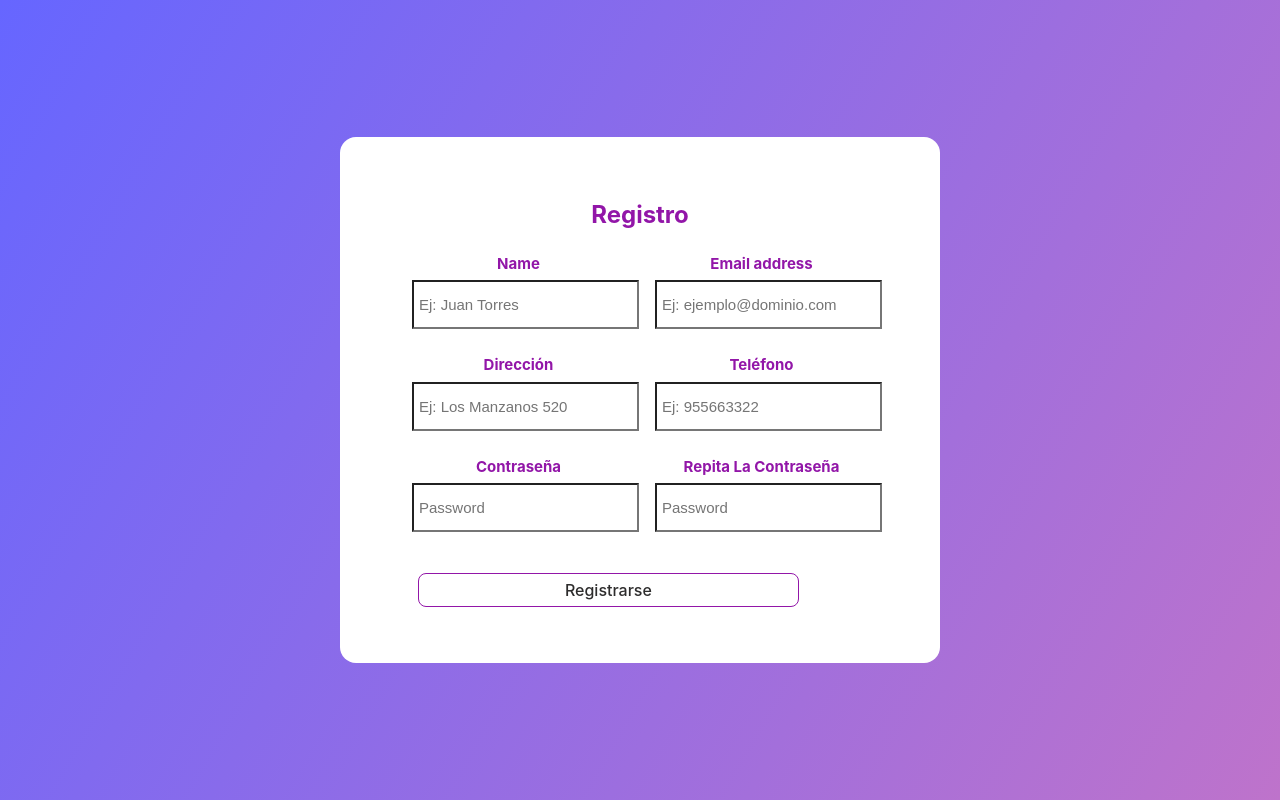
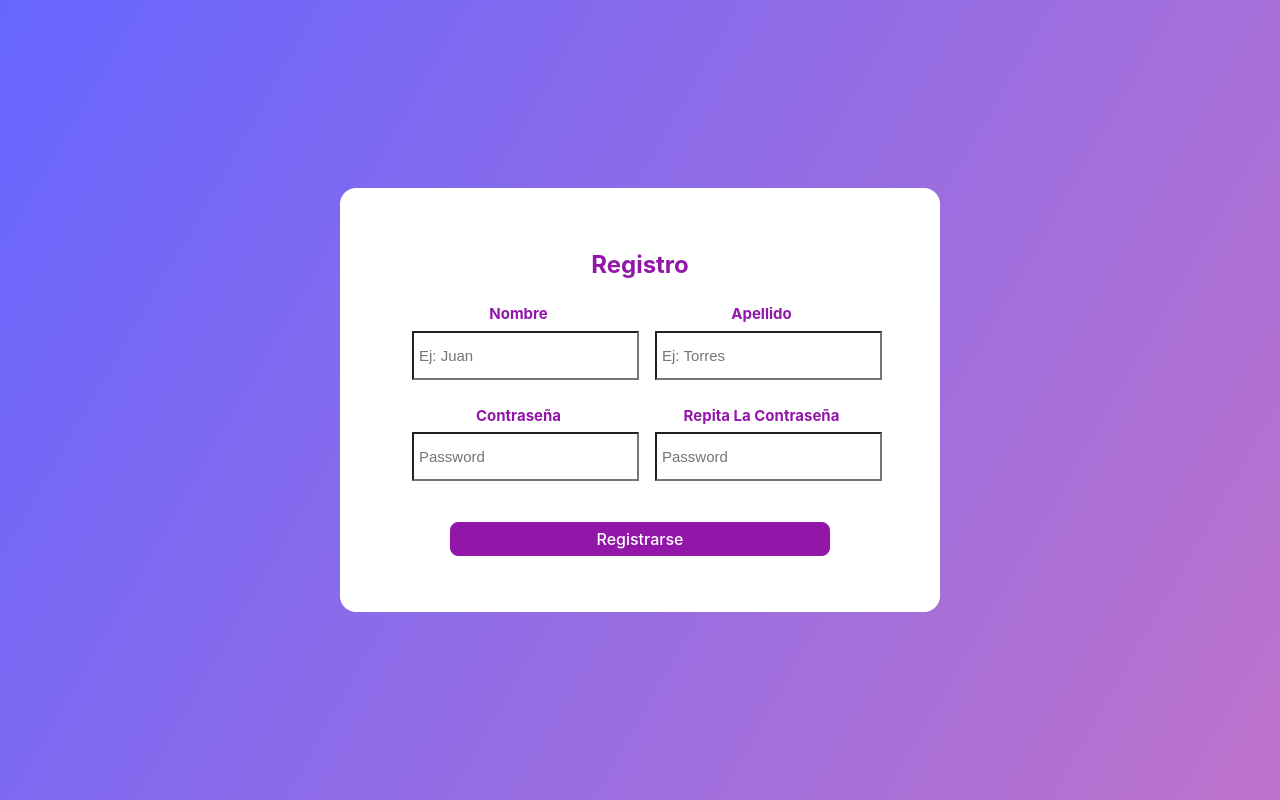
Before and after one commit to Chimary7/control2_BDA, a Vue app in the folder control2-frontend/: page /register in a window 1280 px wide. Built offline with nearby package versions, Linux system fonts and the light colour scheme.

Commit message:
Actualizacion interfaz register
Se solicito solo el nombre y la clave

```diff
--- a/control2-frontend/src/components/register.vue
+++ b/control2-frontend/src/components/register.vue
@@ -1,15 +1,14 @@
 <script setup>
 import { ref } from 'vue'
   const name = ref('')
-  const email = ref('')
+  const surname = ref('')
+  const nombre = ref('')
   const password = ref('')
-  const telefono = ref('')
-  const direccion = ref('')
   const password2 = ref('')
   const register = async () => {
     try {
       console.log('register')
-      if(name.value === '' || email.value === '' || password.value === '' || telefono.value === '' || direccion.value === ''){
+      if(name.value === '' || surname.value === '' || password.value === '' || password2.value === ''){
         alert('Todos los campos son obligatorios')
         return
       }
@@ -22,11 +21,8 @@ import { ref } from 'vue'
         return
       }
       const data = {
-        name: name.value,
-        email: email.value,
-        password: password.value,
-        telefono: telefono.value,
-        direccion: direccion.value,
+        nombre: `${name.value} ${surname.value}`,
+        clave: password.value
       }
       console.log(data)
       /*
@@ -53,22 +49,12 @@ import { ref } from 'vue'
       <form @submit.prevent="register">
         <div class="fila">
           <div class="form-group">
-            <label class="label" for="name">Name</label>
-            <input type="text" v-model="name" class="form-control" id="name" placeholder="Ej: Juan Torres" @input="name = name.replace(/\d/g, '')">
+            <label class="label" for="name">Nombre</label>
+            <input type="text" v-model="name" class="form-control" id="name" placeholder="Ej: Juan" @input="name = name.replace(/\d/g, '')">
           </div>
           <div class="form-group">
-            <label class="label" for="email">Email address</label>
-            <input type="email" v-model="email" class="form-control" id="email" placeholder="Ej: ejemplo@dominio.com">
-          </div>
-        </div>
-        <div class="fila">
-          <div class="form-group">
-            <label class="label" for="direccion">Dirección</label>
-            <input type="text" v-model="direccion" class="form-control" id="direccion" placeholder="Ej: Los Manzanos 520">
-          </div>
-          <div class="form-group">
-            <label class="label" for="telefono">Teléfono</label>
-            <input type="tel" v-model="telefono" class="form-control" id="telefono" placeholder="Ej: 955663322" @input="telefono = telefono.replace(/\D/g, '')">
+            <label class="label" for="email">Apellido</label>
+            <input type="text" v-model="surname" class="form-control" id="surname" placeholder="Ej: Torres" @input="name = name.replace(/\d/g, '')">
           </div>
         </div>
         <div class="fila">
@@ -148,11 +134,11 @@ import { ref } from 'vue'
   align-items: center;
   width: 80%;
   height: 2rem;
-    margin: 1rem;
+  margin: 1rem auto; /* Center horizontally */
   padding: 1rem;
   font-size: 1rem;
-    background-color: white;
-    color: rgb(45, 44, 44);
+  background-color: #9216a8;
+  color: white;
   border-radius: 0.5rem;
   border: solid 1px #9216a8;
 }
--- a/control2-frontend/src/router.js
+++ b/control2-frontend/src/router.js
@@ -8,7 +8,7 @@ import EditHomeWork from "./components/client/componentClient/EditHomeWork.vue";
 
 const routes = [
     {
-        path: '/', redirect : '/login'
+        path: '/', redirect : '/register'
     },
     {
         path: '/login',
```
Lines whose indentation alone changed are shown as unchanged.
